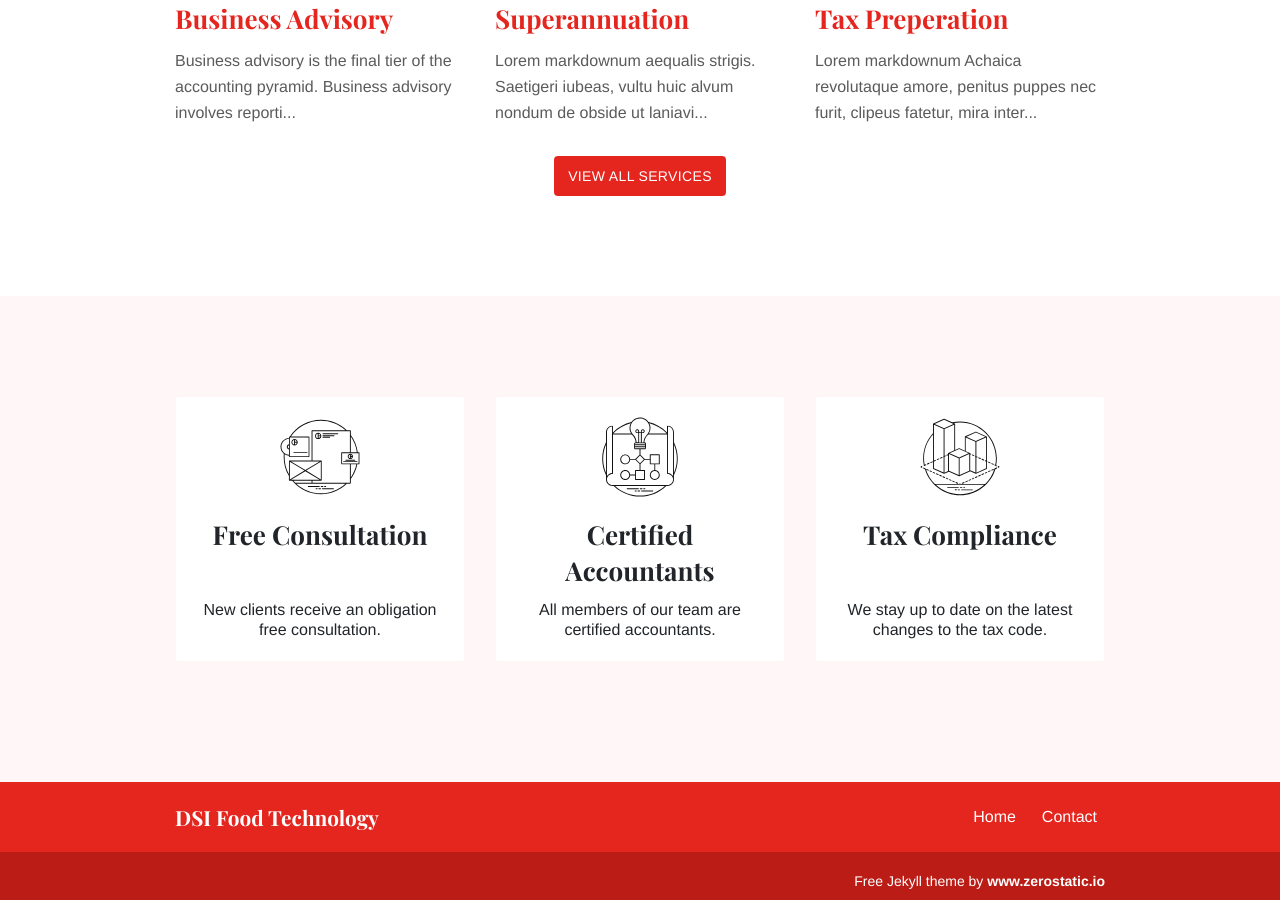
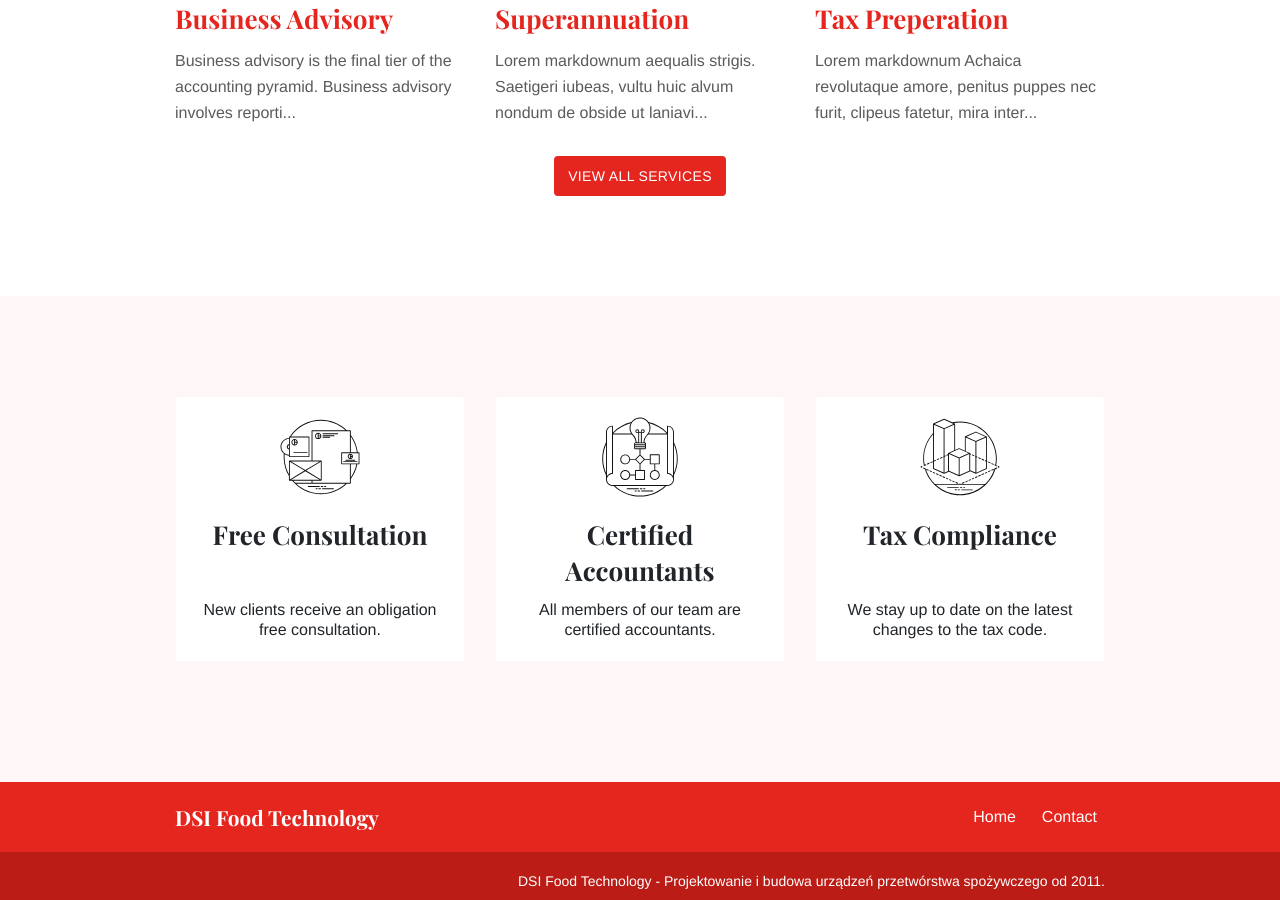
Before and after one commit to macsz/dsi-static-page, a Jekyll site: the page built from index.md, in a window 1280 px wide and 900 px high, scrolled down 859 px. Built offline with Jekyll 4.4.1, drawn with Linux system fonts in a browser that asks for light colours.

Commit message:
Update SEO info

```diff
--- a/_data/seo.yml
+++ b/_data/seo.yml
@@ -1,4 +1,4 @@
 google_analytics_id: ""
-meta_twitter_site: "@zerostaticio"
-meta_twitter_creator: "@zerostaticio"
-copyright_text: 'Free Jekyll theme by <a class="zerostatic" href="https://www.zerostatic.io">www.zerostatic.io</a>'
+meta_twitter_site: ""
+meta_twitter_creator: ""
+copyright_text: 'DSI Food Technology - Projektowanie i budowa urządzeń przetwórstwa spożywczego od 2011.'
```
